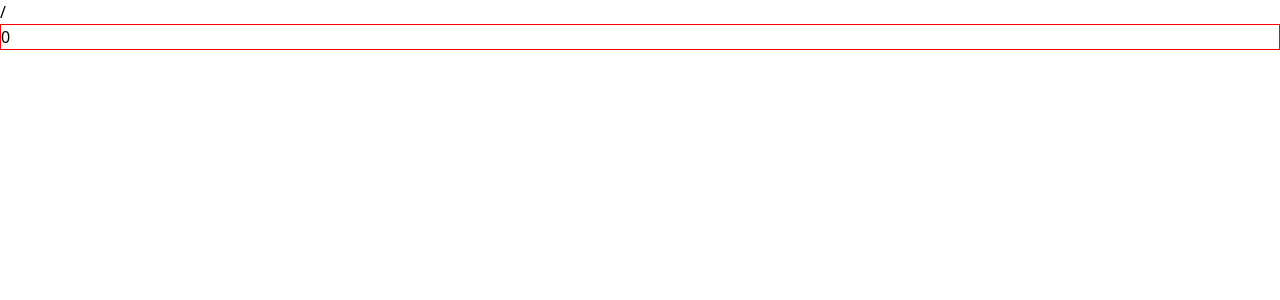
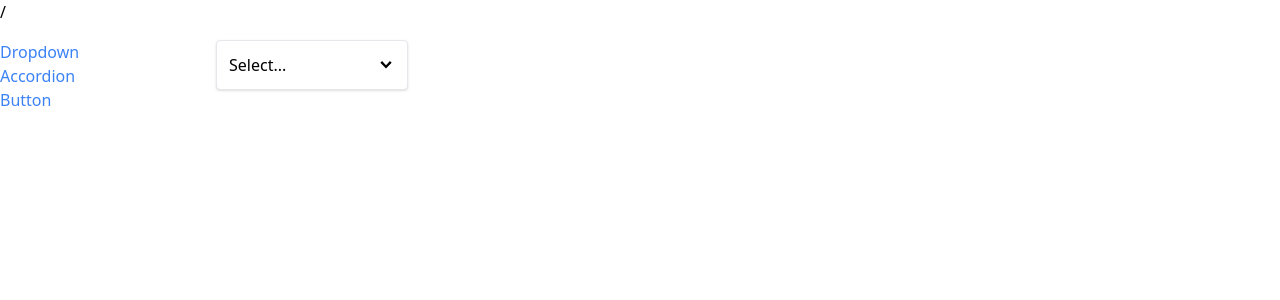
Before and after one commit to nueue23/udemy_react, a React (Create React App) app: page / in a window 1280 px wide. Shown: the top 300 px of the page. Built offline with nearby package versions, Linux system fonts and the light colour scheme.

Commit message:
links and routers

```diff
--- a/src/context/navigation.js
+++ b/src/context/navigation.js
@@ -15,7 +15,11 @@
             window.removeEventListener('popstate', handler);
         }
     }, []);
-    return <NavigationContext.Provider value={{}}>
+    const navigate = (to) =>{
+        window.history.pushState({},'',to);
+        setCurrentPath(to);
+    };
+    return <NavigationContext.Provider value={{currentPath, navigate}}>
         {currentPath}
         {children}
     </NavigationContext.Provider>
--- a/src/customComponents/AppCustomComponents.js
+++ b/src/customComponents/AppCustomComponents.js
@@ -1,10 +1,29 @@
 import { useState } from "react";
+//import Link from "./comps/Link";
+import Route from "./comps/Route";
+import ButtonPage from "./pages/ButtonPage";
+import AccordionPage from "./pages/AccordionPage";
+import DropdownPage from "./pages/DropdownPage";
+import Sidebar from "./comps/Sidebar";
 function AppCustomComponents(){
     const [temp, setTemp] = useState(0);
     const handleClick = () => {setTemp(temp+1)};
-    return (<div style={{border:'1px solid red'}} onClick={handleClick}>
-        {temp}
-        <br/>
+    return (<div className="container mx-auto grid grid-cols-6 gap-4 mt-4" onClick={handleClick}>
+        <Sidebar />
+        <div className="col-span-5">
+            <Route path="/button">
+                <ButtonPage />
+            </Route>
+            <Route path="/accordion">
+                <AccordionPage />
+            </Route>
+            <Route path="/dropdown">
+                <DropdownPage />
+            </Route>
+            <Route path="/">
+                <DropdownPage />
+            </Route>
+        </div>
         </div>);
 }
 export default AppCustomComponents;
--- /dev/null
+++ b/src/customComponents/comps/Link.js
@@ -0,0 +1,18 @@
+import useNavigation from "../hooks/use-navigation";
+import classNames from "classnames";
+function Link({to, children, className, activeClassName}){
+    const {navigate} = useNavigation();
+    const {currentPath} = useNavigation();
+    const classes = classNames('text-blue-500',
+                                {className},
+                                currentPath === to && activeClassName);
+    const handleClick = (event) => {
+        if(event.metaKey || event.ctrlKey){
+            return;
+        }
+        event.preventDefault();
+        navigate(to);
+    }
+    return <a className={classes} href={to} onClick={handleClick}>{children}</a>
+}
+export default Link;
--- /dev/null
+++ b/src/customComponents/comps/Route.js
@@ -0,0 +1,10 @@
+import useNavigation from "../hooks/use-navigation";
+
+function Route({path, children}){
+    const {currentPath} = useNavigation();
+    if(path === currentPath){
+        return children;
+    }
+    return null;
+}
+export default Route;
--- /dev/null
+++ b/src/customComponents/comps/Sidebar.js
@@ -0,0 +1,21 @@
+import Link from "./Link";
+
+const links = [
+    {label:'Dropdown', path:'/dropdown'},
+    {label: 'Accordion', path:'/accordion'},
+    {label: 'Button', path:'/button'}
+];
+const renderedLinks = links.map(link => {
+    return <Link key={link.label}
+                 to={link.path}
+                 className="mb-3"
+                 activeClassName="font-bold border-l-4 border-blue-500 pl-2">
+                    {link.label}
+            </Link>
+});
+function Sidebar(){
+    return <div className="sticky top-0 overflow-y-scroll flex flex-col items-start">
+        {renderedLinks}
+    </div>;
+}
+export default Sidebar;
--- /dev/null
+++ b/src/customComponents/hooks/use-navigation.js
@@ -0,0 +1,6 @@
+import  NavigationContext from "../../context/navigation";
+import { useContext } from "react";
+function useNavigation(){
+    return useContext(NavigationContext);
+}
+export default useNavigation;
--- a/src/customComponents/pages/AccordionPage.js
+++ b/src/customComponents/pages/AccordionPage.js
@@ -1,4 +1,4 @@
-import Accordion from "./comps/Accordion";
+import Accordion from "../comps/Accordion";
 
 function AccordionPage(){
     const items = [
--- a/src/customComponents/pages/ButtonPage.js
+++ b/src/customComponents/pages/ButtonPage.js
@@ -1,4 +1,4 @@
-import Button from './comps/Button';
+import Button from '../comps/Button';
 import {GoBell, GoCloudDownload, GoDatabase} from "react-icons/go";
 function ButtonPage(){
     const handleClick = ()=>{
--- a/src/customComponents/pages/DropdownPage.js
+++ b/src/customComponents/pages/DropdownPage.js
@@ -1,4 +1,4 @@
-import DropDown from "./comps/Dropdown";
+import DropDown from "../comps/Dropdown";
 import { useState } from "react";
 function DropdownPage(){
     const [selectedOption, setSelectedOption] = useState(null);
```
